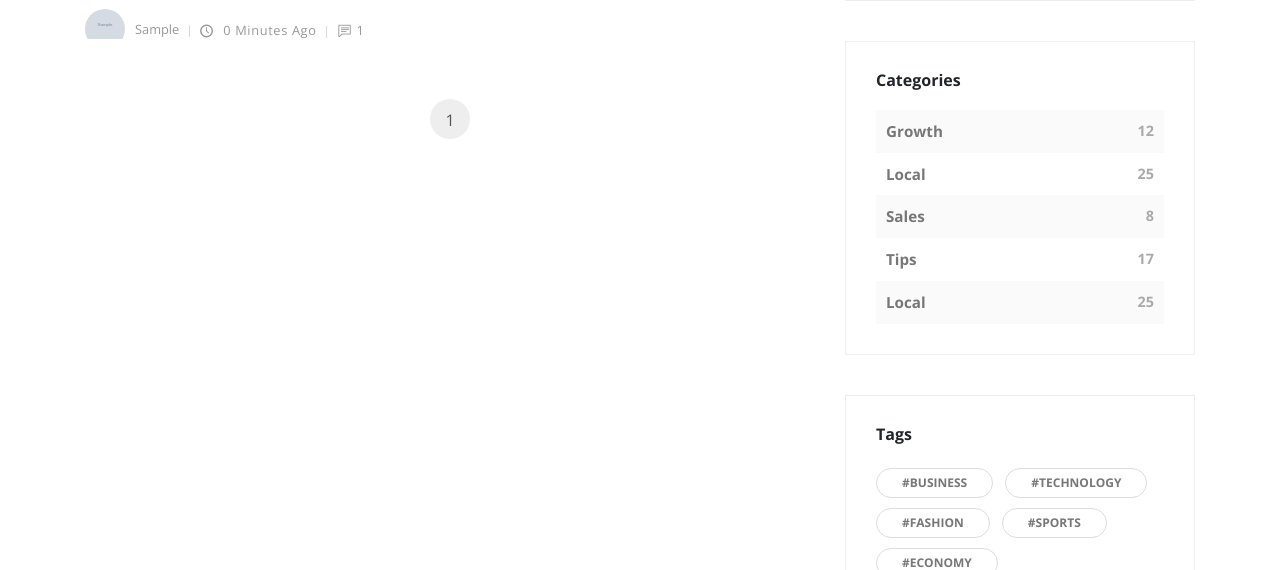
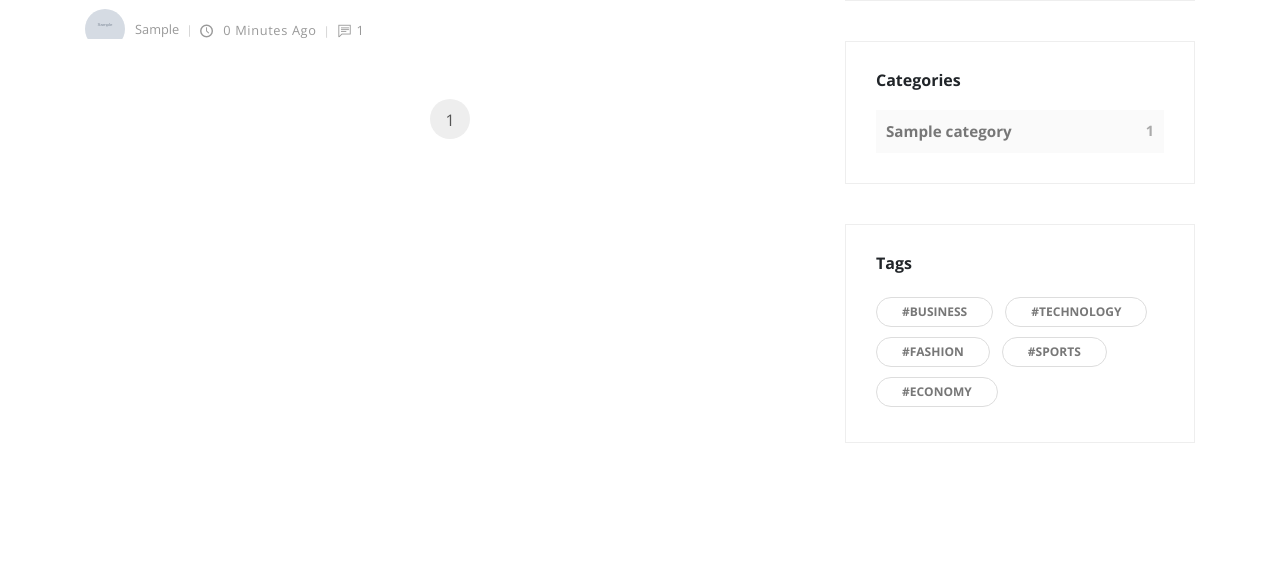
Before and after one commit to zulune/Just-Django-Blog, a Django app: page /blog/ in a window 1280 px wide. Shown: the part 505-1075 px from the top of the page. Run offline with Django 3.2, Linux system fonts and the light colour scheme; tables that the repository leaves empty hold one stand-in row (values such as "Sample post"); grey boxes marked "Sample" are stand-in pictures; some libraries are stand-ins or nearby versions.

Commit message:
Category count in post view

```diff
--- a/src/posts/views.py
+++ b/src/posts/views.py
@@ -1,9 +1,19 @@
+from django.db.models import Count
 from django.shortcuts import render
 from django.core.paginator import Paginator, EmptyPage, PageNotAnInteger
 
 from .models import Post
 from marketing.models import SignUp
 # Create your views here.
+
+
+def get_category_count():
+    queryset = Post \
+        .objects \
+        .values('categories__title') \
+        .annotate(Count('categories__title'))
+    return queryset
+
 
 
 def index(request):
@@ -24,6 +34,7 @@ def index(request):
 
 
 def blog(request):
+    category_count = get_category_count()
     most_recent = Post.objects.order_by("-timestamp")[:3]
     post_list = Post.objects.all()
     paginator = Paginator(post_list, 6)
@@ -38,7 +49,8 @@ def blog(request):
     context = {
         'queryset': paginated_queryset,
         'most_recent': most_recent,
-        'page_request_var': page_request_var
+        'page_request_var': page_request_var,
+        'category_count': category_count
     }
     return render(request, "blog.html", context)
 
--- a/src/templates/blog.html
+++ b/src/templates/blog.html
@@ -89,11 +89,11 @@
             <header>
               <h3 class="h6">Categories</h3>
             </header>
-            <div class="item d-flex justify-content-between"><a href="#">Growth</a><span>12</span></div>
-            <div class="item d-flex justify-content-between"><a href="#">Local</a><span>25</span></div>
-            <div class="item d-flex justify-content-between"><a href="#">Sales</a><span>8</span></div>
-            <div class="item d-flex justify-content-between"><a href="#">Tips</a><span>17</span></div>
-            <div class="item d-flex justify-content-between"><a href="#">Local</a><span>25</span></div>
+            {% for cat in category_count %}
+              <div class="item d-flex justify-content-between">
+                <a href="#">{{ cat.categories__title }}</a><span>{{ cat.categories__title__count }}</span>
+              </div>
+            {% endfor %}
           </div>
           <!-- Widget [Tags Cloud Widget]-->
           <div class="widget tags">
```
